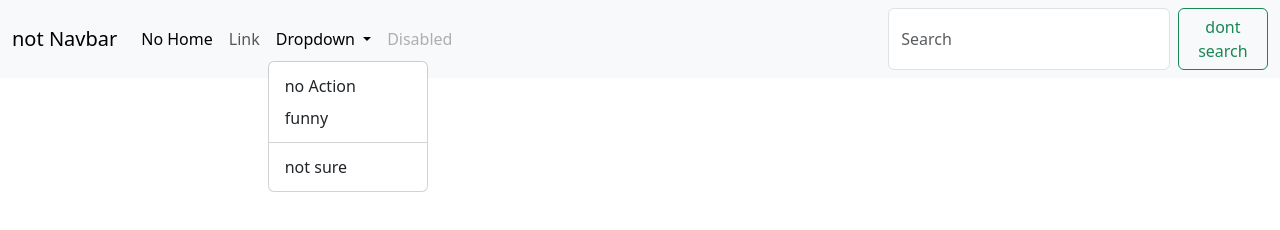
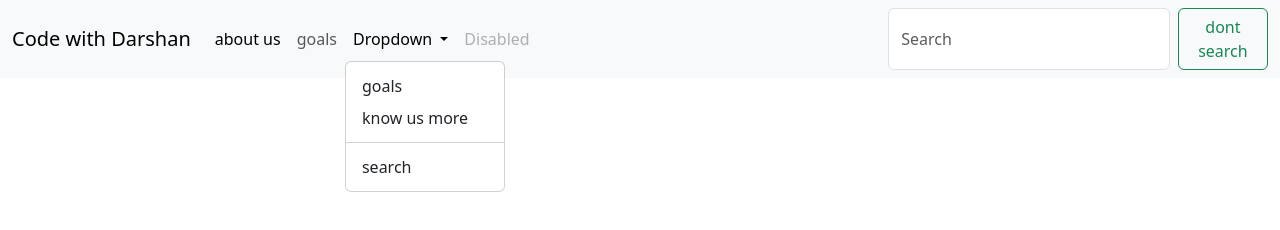
Before and after one commit to xDarshanR/sample, a plain HTML site: page myWebsite/index.html in a window 1280 px wide. Both pictures are taken after a click on the button "Dropdown". Drawn offline with nearby package versions, Linux system fonts and the light colour scheme.

Commit message:
fixed the structure

```diff
--- a/myWebsite/index.html
+++ b/myWebsite/index.html
@@ -9,27 +9,27 @@
   <body>
     <nav class="navbar navbar-expand-lg bg-body-tertiary">
         <div class="container-fluid">
-          <a class="navbar-brand" href="#">not Navbar</a>
+          <a class="navbar-brand" href="#">Code with Darshan</a>
           <button class="navbar-toggler" type="button" data-bs-toggle="collapse" data-bs-target="#navbarSupportedContent" aria-controls="navbarSupportedContent" aria-expanded="false" aria-label="Toggle navigation">
             <span class="navbar-toggler-icon"></span>
           </button>
           <div class="collapse navbar-collapse" id="navbarSupportedContent">
             <ul class="navbar-nav me-auto mb-2 mb-lg-0">
               <li class="nav-item">
-                <a class="nav-link active" aria-current="page" href="#">No Home</a>
+                <a class="nav-link active" aria-current="page" href="#">about us</a>
               </li>
               <li class="nav-item">
-                <a class="nav-link" href="#">Link</a>
+                <a class="nav-link" href="#">goals</a>
               </li>
               <li class="nav-item dropdown">
                 <a class="nav-link dropdown-toggle" href="#" role="button" data-bs-toggle="dropdown" aria-expanded="false">
                   Dropdown
                 </a>
                 <ul class="dropdown-menu">
-                  <li><a class="dropdown-item" href="#">no Action</a></li>
-                  <li><a class="dropdown-item" href="#">funny</a></li>
+                  <li><a class="dropdown-item" href="#">goals</a></li>
+                  <li><a class="dropdown-item" href="#">know us more</a></li>
                   <li><hr class="dropdown-divider"></li>
-                  <li><a class="dropdown-item" href="#">not sure</a></li>
+                  <li><a class="dropdown-item" href="#">search</a></li>
                 </ul>
               </li>
               <li class="nav-item">
```
